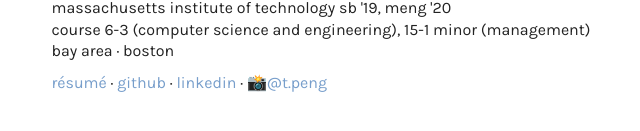
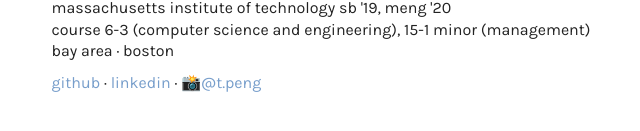
Before and after one commit to tonypeng/tonypeng.github.io, a plain HTML site: page index.html in a window 1280 px wide. Shown: the part 213-344 px from the top of the page, without its empty margins (319-959 px from the left). Drawn offline with Linux system fonts and the light colour scheme.

Commit message:
remove outdated resume link

```diff
--- a/index.html
+++ b/index.html
@@ -26,7 +26,7 @@
                 <div class="line">bay area &middot; boston</div>
             </h2>
             <div class="body">
-                <a href="/resume.html" target="_blank">résumé</a> &middot; <a href="http://github.com/tonypeng" target="_blank">github</a> &middot; <a href="https://linkedin.com/in/iamtonypeng" target="_blank">linkedin</a> &middot; 📸<a href="http://instagram.com/t.peng">@t.peng</a>
+                <a href="http://github.com/tonypeng" target="_blank">github</a> &middot; <a href="https://linkedin.com/in/iamtonypeng" target="_blank">linkedin</a> &middot; 📸<a href="http://instagram.com/t.peng">@t.peng</a>
             </div>
         </div>
     </div>
```
